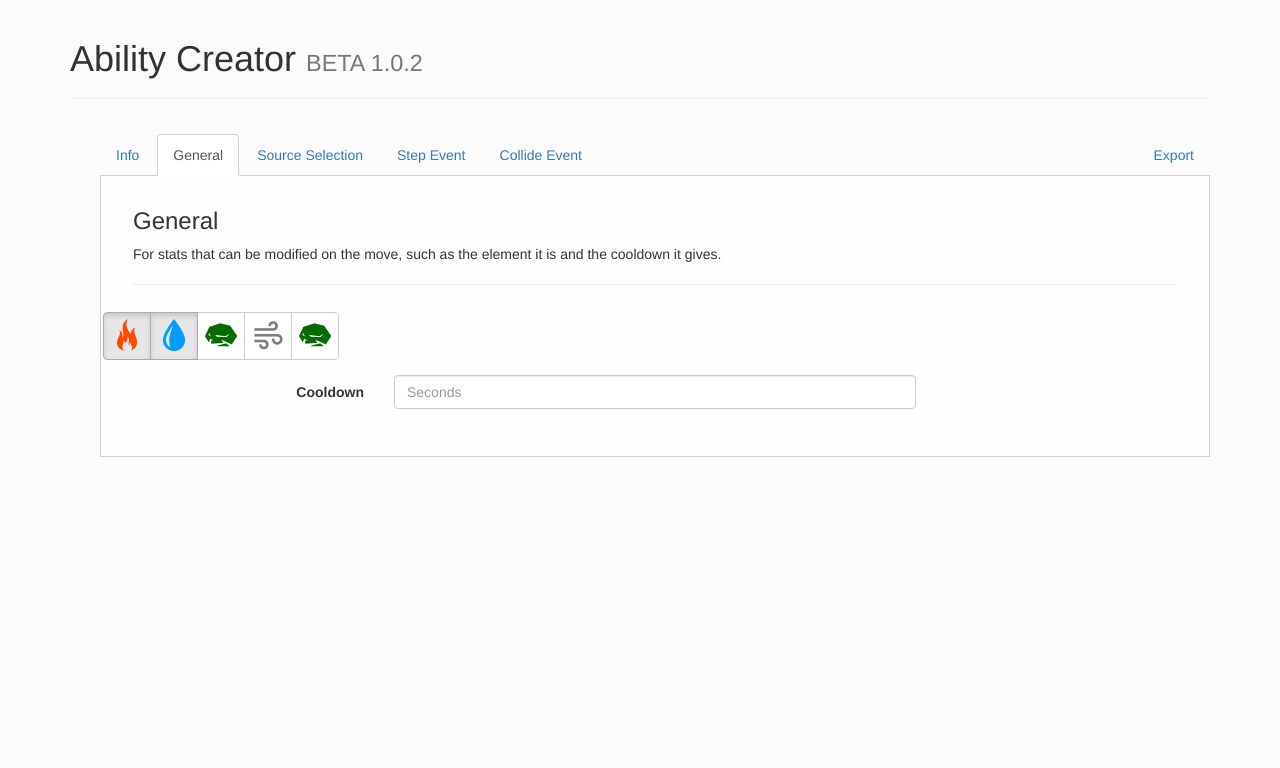
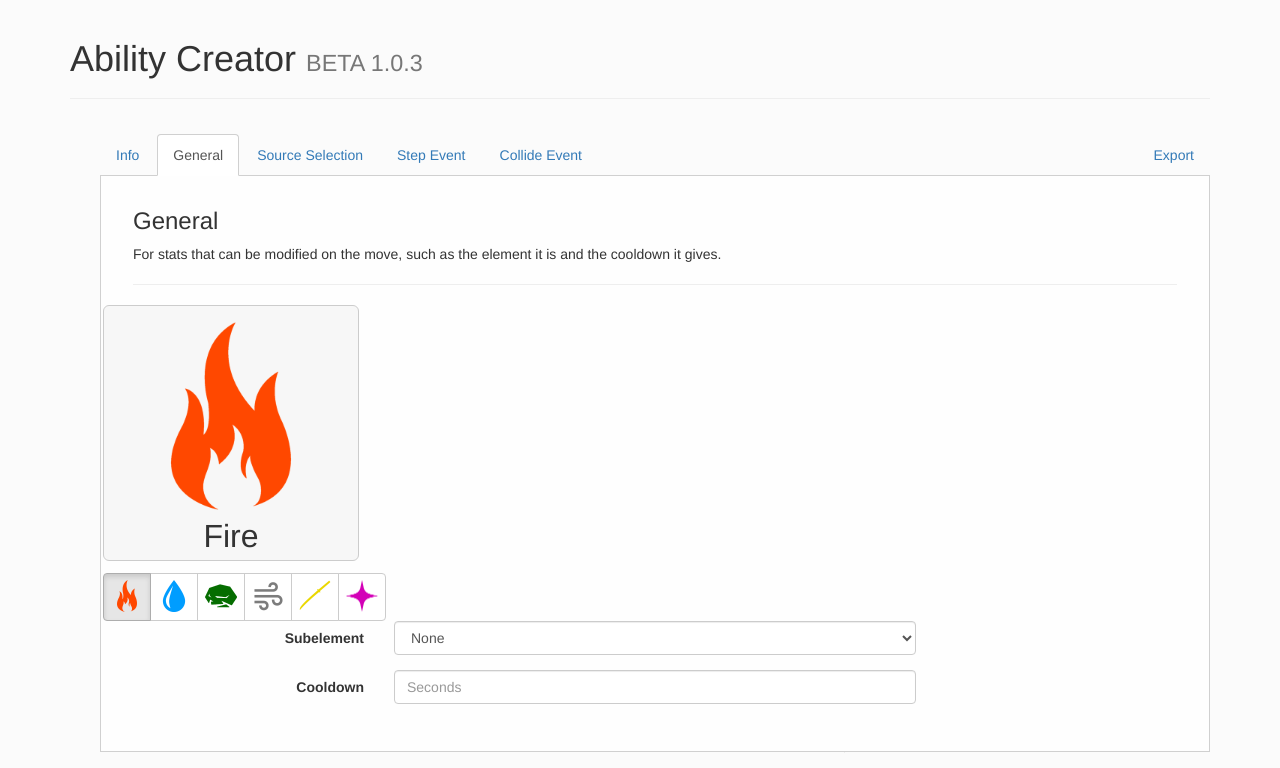
Before and after one commit to StrangeOne101/StrangeOne101.github.io, a PHP site: page /abilitycreator/start.html in a window 1280 px wide, after a click on "General". Shown: the part 51-819 px from the top of the page. Before the commit the page ends 509 px from the top, so only its background shows below. Run offline with PHP 8.4, Linux system fonts and the light colour scheme; some libraries are stand-ins or nearby versions.

Commit message:
1.0.3 Update
• Added Avatar and Chi images
• Added preview box that looks good

```diff
--- a/abilitycreator/ac.css
+++ b/abilitycreator/ac.css
@@ -22,8 +22,8 @@ ul.nav-tabs > li.active > a, ul.nav-tabs > li.active > a:hover {
 	border: 1px solid #D0D0D0;
 	padding: 32px 32px 32px 32px;
 	margin-top: -1px;
-	min-height: 240px;
-	max-height: 440px;
+
+	max-height: 600px;
 }
 
 span.glyphicon {
@@ -56,6 +56,23 @@ padding-right: 0px;
 	padding-right: 0px;
 }
 
+#element-selected {
+	width: 256px;
+	height: 256px;
+	display: inline-block;
+	padding-left: 16px;
+	padding-right: 16px;
+	border: 1px solid #CCC;
+	border-radius: 6px;
+	text-align: center;
+	padding-top: 16px;
+	background-color: #f7f7f7;
+}
+
+#element-selected > img {
+	padding-bottom: 4px;
+}
+
 .activeitem {
 	background-color: #E9E9E9;
 	font-weight: bold;
--- a/abilitycreator/beta.js
+++ b/abilitycreator/beta.js
@@ -1,4 +1,4 @@
-acversion = "Beta 1.0.2"
+acversion = "Beta 1.0.3"
 
 
 /**Returns the subelements in a list depending on the index of the element passed. Air is 0,
--- a/abilitycreator/ready.js
+++ b/abilitycreator/ready.js
@@ -2,7 +2,7 @@ $(document).ready(function() {
 
 	$("#globalVersion").text(acversion.toUpperCase());
 
-	$("#id_element").change(function() {
+	/*$("#id_element").change(function() {
 		var v = $("#id_element")[0].value;
 		if (v == "5") {
 			$("#id_subelement").html('<option value="0">Yes</option><option value="1">No</option>');
@@ -15,7 +15,7 @@ $(document).ready(function() {
 			$("#id_subelement").html(s);
 			$("#id_element_option").html("Subelement");
 		}
-	});
+	});*/
 
 	$('[data-toggle="tooltip"]').tooltip();
 	$('[rel="tooltip"]').tooltip();
@@ -23,4 +23,23 @@ $(document).ready(function() {
 		   placement: "bottom"
 	 });
 
+	$('.element-selector').mouseup(function() {
+		$("#element-selected").children("img").attr("src", $(this).children("img").attr("src"));
+		$("#element-selected").children("span").text($(this).children("input").attr("title"));
+
+		var val = $(this).children("input").attr("value");
+		if (val == "5") {
+			$("#id_subelement").html('<option value="0">Yes</option><option value="1">No</option>');
+			$("#id_element_option").html("Require Avatar");
+		} else {
+			var s = "";
+			for (var i = 0; i < getSubs(v).length; i += 1) {
+				s = s + "<option value=\"" + i + "\">" + getSubs(val)[i] + "</option>";
+			}
+			$("#id_subelement").html(s);
+			$("#id_element_option").html("Subelement");
+		}
+
+	});
+
 });
--- a/abilitycreator/start.html
+++ b/abilitycreator/start.html
@@ -163,7 +163,45 @@
 	           	    					</select>
 	           	  					</div>
 	           					</div>
-	           					<div class='form-group hidden'>
+
+					           	<div class="row row-centered">
+					           		<div class="center-block">
+					           			<label class="radio-inline-btn active" id="element-selected" style="">
+					           				<img src="img/textures/fire.png" width="192px" height="192px"><br>
+					           				<span style="font-family: inherit; font-size: 32px; font-weight: 100">Fire</span>
+					           			</label>
+					           		</div>
+					           		<div class=''>
+              							<div class="btn-group control-label center-block" data-toggle="buttons" id="elementgroup" style="float: none">
+                							<label class="element-selector btn btn-default radio-inline-btn active" id="element_fire">
+           	      								<input type="radio" value="2" class="btn btn-default" title="Fire">
+           	      								<img src="img/textures/fire.png" width="32px" height="32px"><br>
+           	    							</label>
+           	    							<label class="element-selector btn btn-default radio-inline-btn" id="element_water">
+           	      								<input type="radio" value="3" class="btn btn-default" title="Water">
+           	      								<img src="img/textures/water.png" width="32px" height="32px"><br>
+           	    							</label>
+           	    							<label class="element-selector btn btn-default radio-inline-btn" id="element_earth" >
+							           	     	<input type="radio" value="1" class="btn btn-default" title="Earth">
+							           	      	<img src="img/textures/earth2.png" width="32px" height="32px"><br>
+							           	    </label>
+							           	    <label class="element-selector btn btn-default radio-inline-btn" id="element_air" >
+							           	     	<input type="radio" value="0" class="btn btn-default" title="Air">
+							           	      	<img src="img/textures/air.png" width="32px" height="32px"><br>
+							           	    </label>
+							           	    <label class="element-selector btn btn-default radio-inline-btn" id="element_chi" >
+							           	     	<input type="radio" value="4" class="btn btn-default" title="Chi">
+							           	      	<img src="img/textures/chi.png" width="32px" height="32px"><br>
+							           	    </label>
+							           	    <label class="element-selector btn btn-default radio-inline-btn" id="element_avatar" >
+							           	     	<input type="radio" value="5" class="btn btn-default" title="Avatar">
+							           	      	<img src="img/textures/avatar.png" width="32px" height="32px"><br>
+							           	    </label>
+							           	</div>
+							        </div>
+
+					           	</div>
+					           	<div class='form-group'>
 					           	  	<label class="control-label col-lg-3" for="id_subelement" id="id_element_option">Subelement</label>
 					           	  	<div class="col-lg-6">
 					           	    	<select class='form-control' id='id_subelement'>
@@ -172,33 +210,6 @@
 						             	  	<option value="2">Spiritual Projection</option>
 						           	    </select>
 					           	  	</div>
-					           	</div>
-					           	<div>
-					           		<div class='form-group centered-block'>
-              							<div class="btn-group control-label" data-toggle="buttons" id="particlesgroup">
-                							<label class="element-selector btn btn-default radio-inline-btn active" id="element_fire">
-           	      								<input type="radio" value="0" class="btn btn-default">
-           	      								<img src="img/textures/fire.png" width="32px" height="32px"><br>
-           	    							</label>
-           	    							<label class="element-selector btn btn-default radio-inline-btn active" id="element_water">
-           	      								<input type="radio" value="1" class="btn btn-default">
-           	      								<img src="img/textures/water.png" width="32px" height="32px"><br>
-           	    							</label>
-           	    							<label class="element-selector btn btn-default radio-inline-btn" id="element_earth" >
-							           	     	<input type="radio" value="2" class="btn btn-default">
-							           	      	<img src="img/textures/earth2.png" width="32px" height="32px"><br>
-							           	    </label>
-							           	    <label class="element-selector btn btn-default radio-inline-btn" id="element_air" >
-							           	     	<input type="radio" value="3" class="btn btn-default">
-							           	      	<img src="img/textures/air.png" width="32px" height="32px"><br>
-							           	    </label>
-							           	    <label class="element-selector btn btn-default radio-inline-btn" id="element_chi" >
-							           	     	<input type="radio" value="2" class="btn btn-default">
-							           	      	<img src="img/textures/earth2.png" width="32px" height="32px"><br>
-							           	    </label>
-							           	</div>
-							        </div>
-
 					           	</div>
 					           	<div class='form-group'>
 					           	  	<label class="control-label col-lg-3" for="id_cooldown">Cooldown</label>
```
Also changed, not shown: abilitycreator/img/textures/avatar.png (added), abilitycreator/img/textures/chi.png (added).
